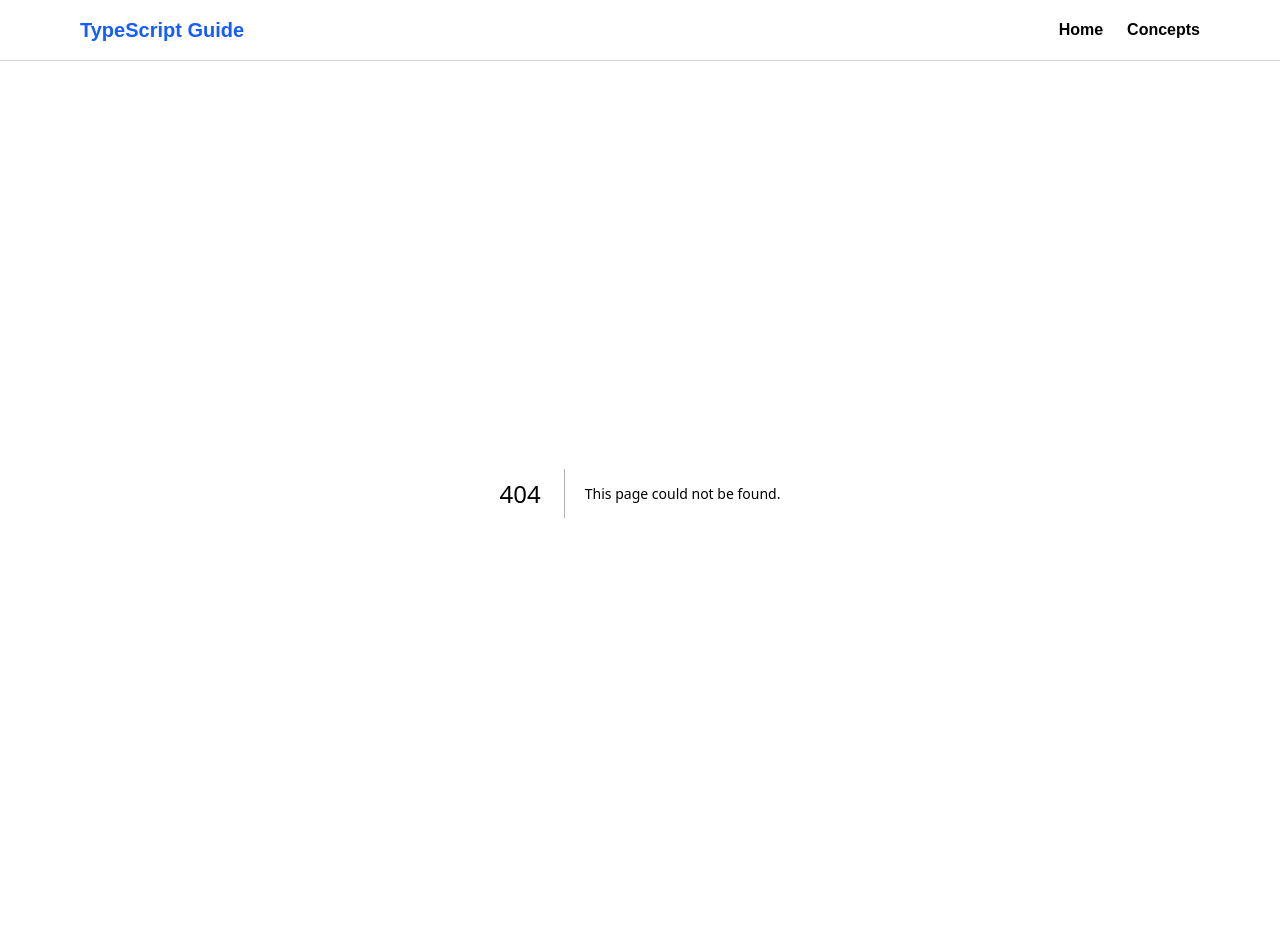
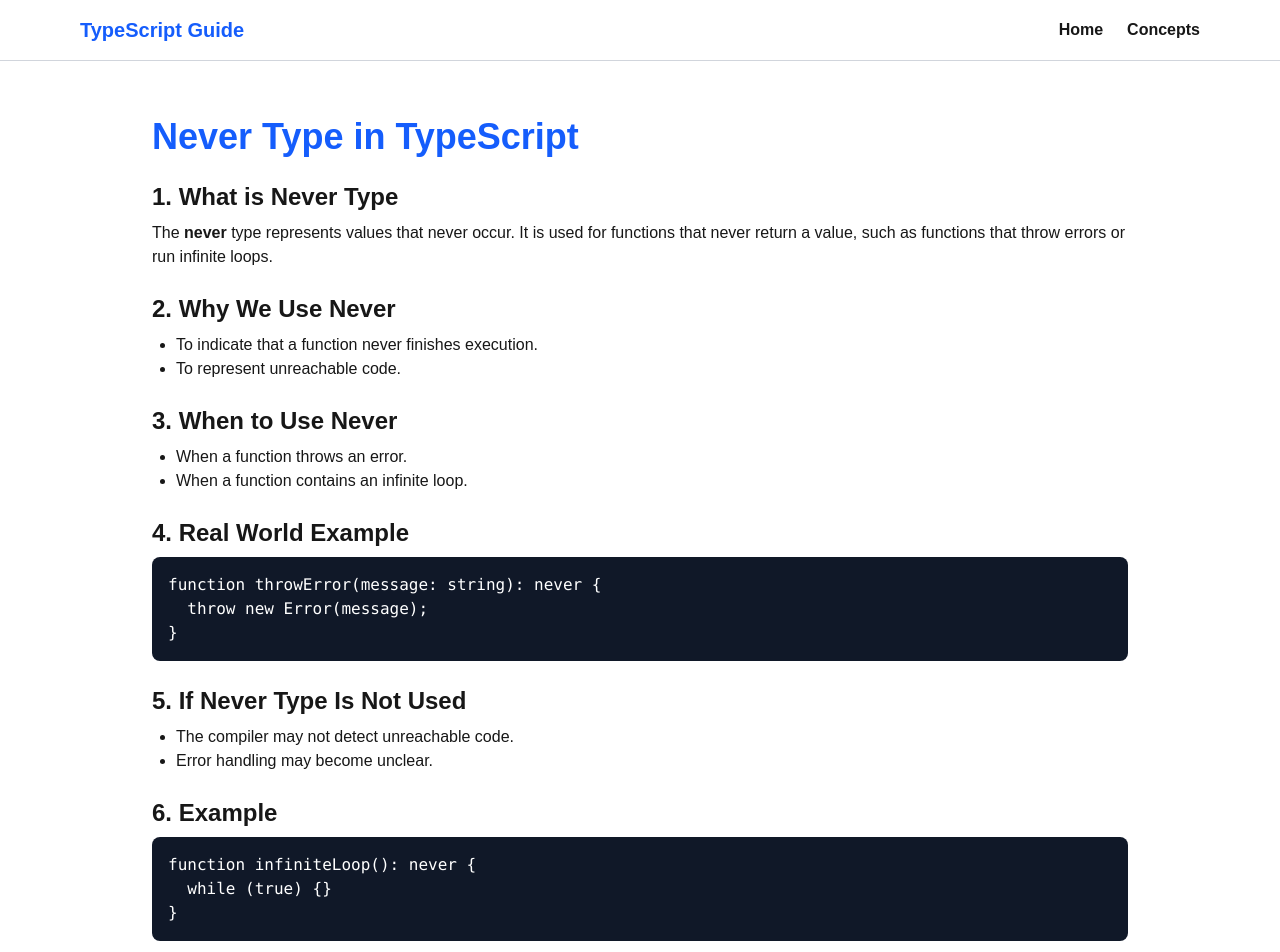
Before and after one commit to Monisasmal/Type-script-Concept, a Next.js app: page /concepts/NeverType in a window 1280 px wide. Before the commit this address had no page. Shown: the top 952 px of the page. Built offline with nearby package versions, Linux system fonts and the light colour scheme.

Commit message:
update concept

```diff
--- /dev/null
+++ b/src/app/concepts/NeverType/page.tsx
@@ -0,0 +1,73 @@
+export default function NeverType() {
+  return (
+    <div className="max-w-5xl mx-auto p-6">
+
+      <h1 className="text-4xl font-bold text-blue-600 mb-6">
+        Never Type in TypeScript
+      </h1>
+
+      {/* What */}
+      <section className="mb-6">
+        <h2 className="text-2xl font-semibold mb-2">1. What is Never Type</h2>
+        <p>
+          The <strong>never</strong> type represents values that never occur.
+          It is used for functions that never return a value, such as functions
+          that throw errors or run infinite loops.
+        </p>
+      </section>
+
+      {/* Why */}
+      <section className="mb-6">
+        <h2 className="text-2xl font-semibold mb-2">2. Why We Use Never</h2>
+        <ul className="list-disc ml-6">
+          <li>To indicate that a function never finishes execution.</li>
+          <li>To represent unreachable code.</li>
+        </ul>
+      </section>
+
+      {/* When */}
+      <section className="mb-6">
+        <h2 className="text-2xl font-semibold mb-2">3. When to Use Never</h2>
+        <ul className="list-disc ml-6">
+          <li>When a function throws an error.</li>
+          <li>When a function contains an infinite loop.</li>
+        </ul>
+      </section>
+
+      {/* Real Example */}
+      <section className="mb-6">
+        <h2 className="text-2xl font-semibold mb-2">4. Real World Example</h2>
+
+        <pre className="bg-gray-900 text-white p-4 rounded-lg">
+{`function throwError(message: string): never {
+  throw new Error(message);
+}`}
+        </pre>
+      </section>
+
+      {/* Issue */}
+      <section className="mb-6">
+        <h2 className="text-2xl font-semibold mb-2">
+          5. If Never Type Is Not Used
+        </h2>
+
+        <ul className="list-disc ml-6">
+          <li>The compiler may not detect unreachable code.</li>
+          <li>Error handling may become unclear.</li>
+        </ul>
+      </section>
+
+      {/* Example */}
+      <section className="mb-6">
+        <h2 className="text-2xl font-semibold mb-2">6. Example</h2>
+
+        <pre className="bg-gray-900 text-white p-4 rounded-lg">
+{`function infiniteLoop(): never {
+  while (true) {}
+}`}
+        </pre>
+      </section>
+
+    </div>
+  );
+}
--- /dev/null
+++ b/src/app/concepts/VoidType/page.tsx
@@ -0,0 +1,72 @@
+export default function VoidType() {
+  return (
+    <div className="max-w-5xl mx-auto p-6">
+
+      <h1 className="text-4xl font-bold text-blue-600 mb-6">
+        Void Type in TypeScript
+      </h1>
+
+      {/* What */}
+      <section className="mb-6">
+        <h2 className="text-2xl font-semibold mb-2">1. What is Void Type</h2>
+        <p>
+          The <strong>void</strong> type represents the absence of a value.
+          It is commonly used for functions that do not return any value.
+        </p>
+      </section>
+
+      {/* Why */}
+      <section className="mb-6">
+        <h2 className="text-2xl font-semibold mb-2">2. Why We Use Void</h2>
+        <ul className="list-disc ml-6">
+          <li>To indicate that a function does not return anything.</li>
+          <li>To improve code clarity.</li>
+        </ul>
+      </section>
+
+      {/* When */}
+      <section className="mb-6">
+        <h2 className="text-2xl font-semibold mb-2">3. When to Use Void</h2>
+        <ul className="list-disc ml-6">
+          <li>In functions that perform actions like logging.</li>
+          <li>When updating UI or database operations.</li>
+        </ul>
+      </section>
+
+      {/* Example */}
+      <section className="mb-6">
+        <h2 className="text-2xl font-semibold mb-2">4. Real World Example</h2>
+
+        <pre className="bg-gray-900 text-white p-4 rounded-lg">
+{`function printMessage(): void {
+  console.log("Hello TypeScript");
+}`}
+        </pre>
+      </section>
+
+      {/* Issue */}
+      <section className="mb-6">
+        <h2 className="text-2xl font-semibold mb-2">
+          5. If Void Is Not Used
+        </h2>
+
+        <ul className="list-disc ml-6">
+          <li>Developers may assume a function returns a value.</li>
+          <li>This may cause confusion in large projects.</li>
+        </ul>
+      </section>
+
+      {/* Code */}
+      <section className="mb-6">
+        <h2 className="text-2xl font-semibold mb-2">6. Example</h2>
+
+        <pre className="bg-gray-900 text-white p-4 rounded-lg">
+{`function logUser(): void {
+  console.log("User logged in");
+}`}
+        </pre>
+      </section>
+
+    </div>
+  );
+}
--- a/src/app/concepts/page.tsx
+++ b/src/app/concepts/page.tsx
@@ -9,6 +9,8 @@ const concept = [
      {name: "What is Primitive Type?", path:"/concepts/PrimitiveTypes"},
      {name: "What is Any Type?", path:"/concepts/AnyType"},
      {name: "What is Unknown Type?", path:"/concepts/UnknownType"},
+     {name: "What is Void Type?", path:"/concepts/VoidType"},
+     {name: "What is Never Type?", path:"/concepts/NeverType"},
 ];
 
 export default function Concepts(){
```
